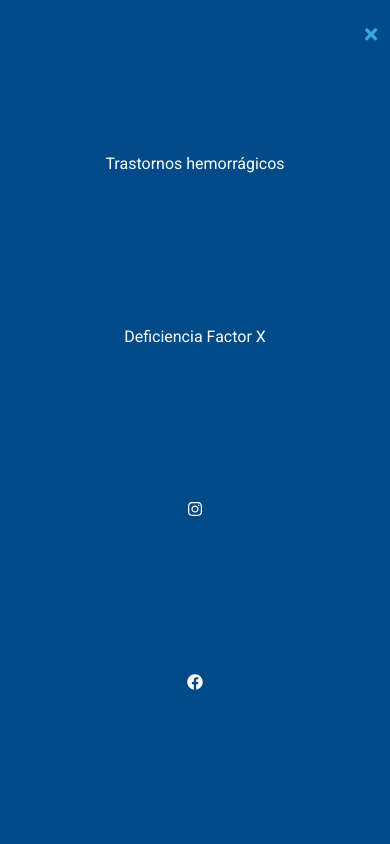
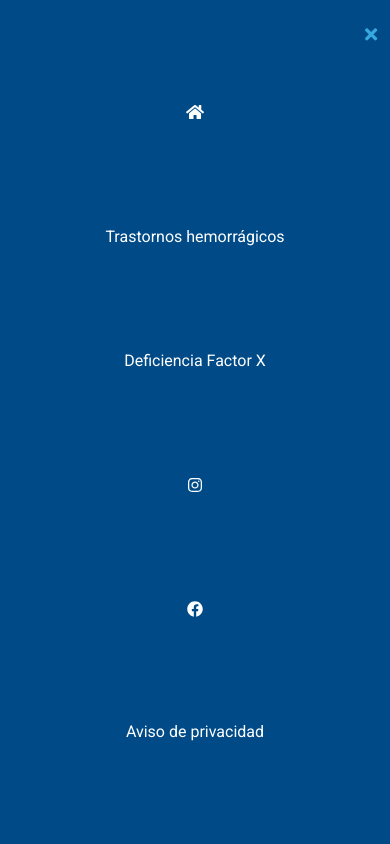
Before and after one commit to GoPharma-Devs/cfx-bpl, a React (Create React App) app: page / in a window 390 px wide. Both pictures are taken after a click on the element 369 px from the left and 34 px from the top of the page. Shown: the top 844 px of the page. Built offline with nearby package versions, Linux system fonts and the light colour scheme.

Commit message:
ajuste de nav

```diff
--- a/src/components/NavBar.js
+++ b/src/components/NavBar.js
@@ -15,9 +15,12 @@ function NavBar() {
     <nav>
       <div className="contenedor-nav">
         <NavLink to="/" onClick={closeMobileMenu}> <img src={logoNav} alt="Coagulación Factor X" /></NavLink>
+
         <ul className={click ? "menu active-r" : "menu "}>
+          <li className="oculto"> <NavLink className={({ isActive }) => isActive ? 'active-nav' : ''} onClick={closeMobileMenu} to="/transtornos_hemorragicos"><i className="fas fa-home"></i></NavLink></li>
           <li> <NavLink className={({ isActive }) => isActive ? 'active-nav' : ''} onClick={closeMobileMenu} to="/transtornos_hemorragicos">Trastornos
             hemorrágicos</NavLink></li>
+
           <li> <NavLink className={({ isActive }) => isActive ? 'active-nav' : ''} onClick={closeMobileMenu} to="/deficiencia_factor_x">Deficiencia
             Factor X</NavLink></li>
           <li>
@@ -30,6 +33,7 @@ function NavBar() {
               <FontAwesomeIcon icon={faFacebook} />
             </a>
           </li>
+          <li className="oculto"> <NavLink className={({ isActive }) => isActive ? 'active-nav' : ''} onClick={closeMobileMenu} to="/aviso-de-privacidad">Aviso de privacidad</NavLink></li>
         </ul>
         <div className={click ? "menu-icon fixed" : "menu-icon "} onClick={handleClick}>
           <i className={click ? "fas fa-times" : "fas fa-bars"}></i>
--- a/src/scss/index.scss
+++ b/src/scss/index.scss
@@ -572,3 +572,11 @@ footer {
     right: 1rem;
   }
 }
+
+.oculto {
+  display: none;
+
+  @include tablet {
+    display: flex;
+  }
+}
```
